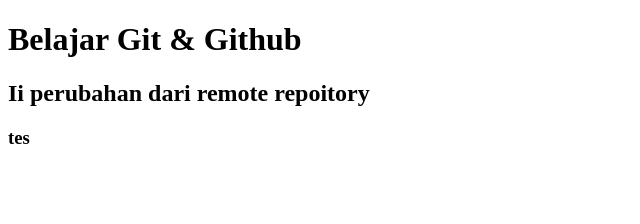
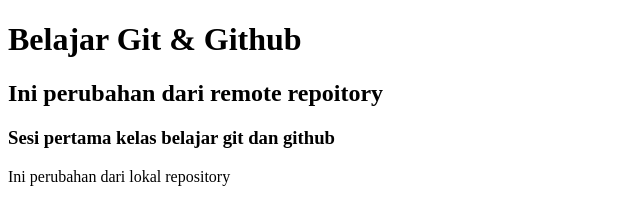
Before and after one commit to Venn27/belajar-git-github, a plain HTML site: page index.html in a window 1280 px wide. Shown: the whole page, without its empty margins (0-640 px from the left). Drawn offline with Linux system fonts and the light colour scheme.

Commit message:
menambah beberapa elemen

```diff
--- a/index.html
+++ b/index.html
@@ -7,7 +7,8 @@
 </head>
 <body>
     <h1>Belajar Git & Github</h1>
-    <h2>Ii perubahan dari remote repoitory</h2>
-    <h3>tes</h3>
+    <h2>Ini perubahan dari remote repoitory</h2>
+    <h3>Sesi pertama kelas belajar git dan github</h3>
+    <p>Ini perubahan dari lokal repository</p>
 </body>
 </html>
```
